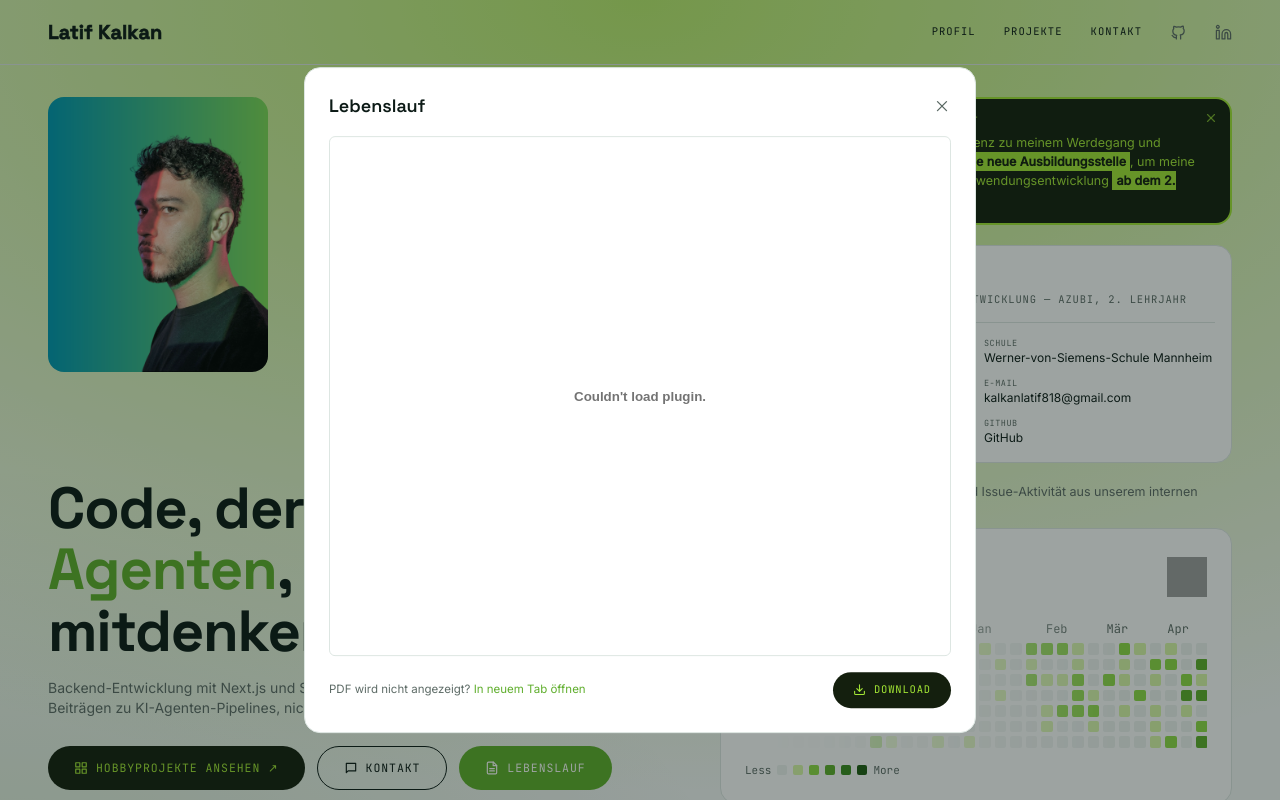
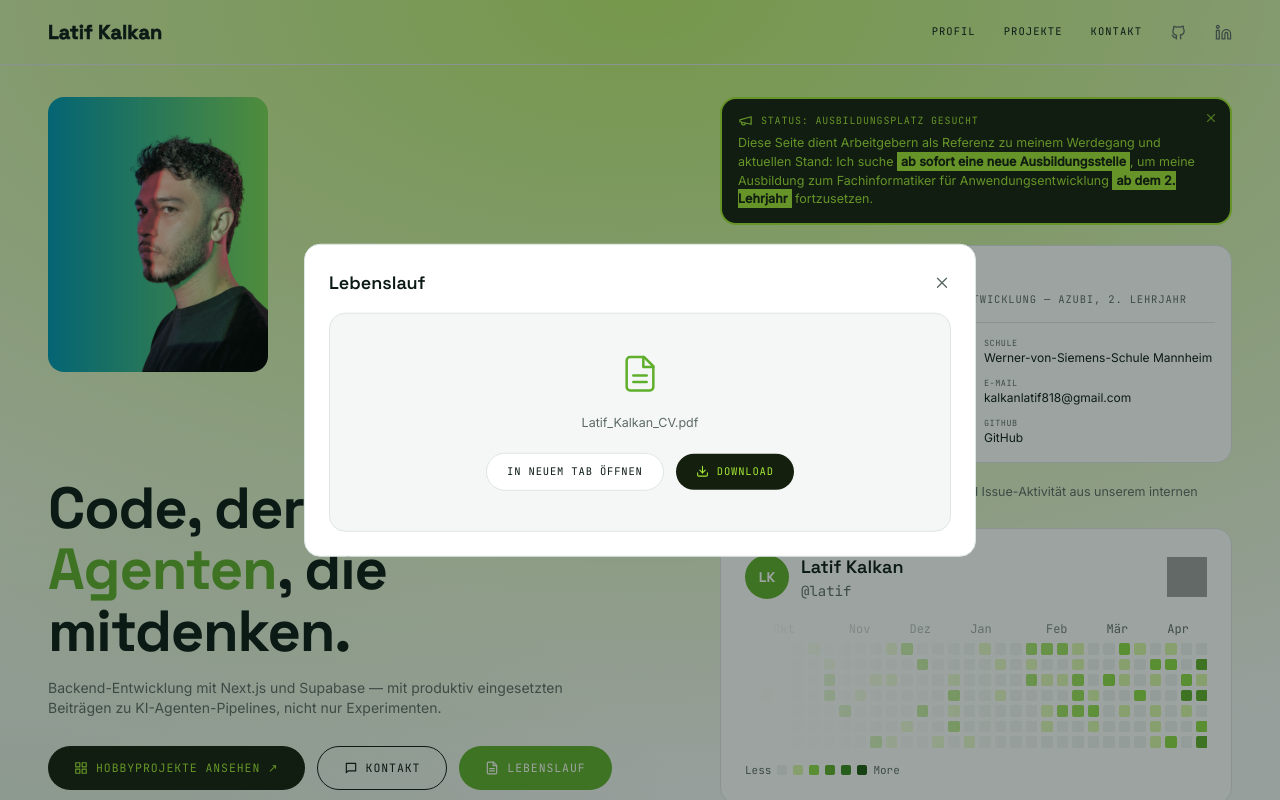
Before and after one commit to kalkanlatif/latif-portfolio, a Next.js app: page / in a window 1280 px wide. Both pictures are taken after a click on the button "LEBENSLAUF". Shown: the top 800 px of the page. Built offline with nearby package versions, Linux system fonts and the light colour scheme; no server answers; grey boxes are pictures that could not be loaded.

Commit message:
fix: replace freezing inline PDF embed with simple open/download buttons

```diff
--- a/src/components/ResumeCard.tsx
+++ b/src/components/ResumeCard.tsx
@@ -31,28 +31,39 @@ export default function ResumeCard() {
         </button>
       }
     >
-      <div className="flex flex-col gap-4">
-        <embed
-          src="/cv/Latif_Kalkan_CV.pdf"
-          type="application/pdf"
-          className="h-[65vh] w-full rounded-md border border-border"
-        />
-        <div className="flex items-center justify-between gap-3">
-          <p className="font-body text-[11.5px] text-muted">
-            PDF wird nicht angezeigt?{" "}
+      <div className="flex flex-col items-center gap-5 rounded-card border border-border bg-page px-6 py-10 text-center">
+        <svg
+          width="40"
+          height="40"
+          viewBox="0 0 24 24"
+          fill="none"
+          stroke="currentColor"
+          strokeWidth="1.5"
+          strokeLinecap="round"
+          strokeLinejoin="round"
+          className="text-accent"
+        >
+          <path d="M14.5 2H6a2 2 0 0 0-2 2v16a2 2 0 0 0 2 2h12a2 2 0 0 0 2-2V7.5L14.5 2z" />
+          <polyline points="14 2 14 8 20 8" />
+          <line x1="8" y1="13" x2="16" y2="13" />
+          <line x1="8" y1="17" x2="16" y2="17" />
+        </svg>
+        <p className="font-body text-[12.5px] text-muted">
+          Latif_Kalkan_CV.pdf
+        </p>
+        <div className="flex flex-wrap items-center justify-center gap-3">
           <a
             href="/cv/Latif_Kalkan_CV.pdf"
             target="_blank"
             rel="noopener noreferrer"
-              className="text-accent"
+            className="inline-flex items-center gap-2 rounded-pill border border-border bg-card px-5 py-2.5 font-mono text-[10.5px] uppercase tracking-[0.08em] text-ink transition-colors hover:bg-page"
           >
             In neuem Tab öffnen
           </a>
-          </p>
           <a
             href="/cv/Latif_Kalkan_CV.pdf"
             download
-            className="inline-flex shrink-0 items-center gap-2 rounded-pill bg-card-dark px-5 py-2.5 font-mono text-[10.5px] uppercase tracking-[0.08em] text-accent-bright transition-colors hover:bg-[#1c2417]"
+            className="inline-flex items-center gap-2 rounded-pill bg-card-dark px-5 py-2.5 font-mono text-[10.5px] uppercase tracking-[0.08em] text-accent-bright transition-colors hover:bg-[#1c2417]"
           >
             <svg
               width="13"
```
Lines whose indentation alone changed are shown as unchanged.
